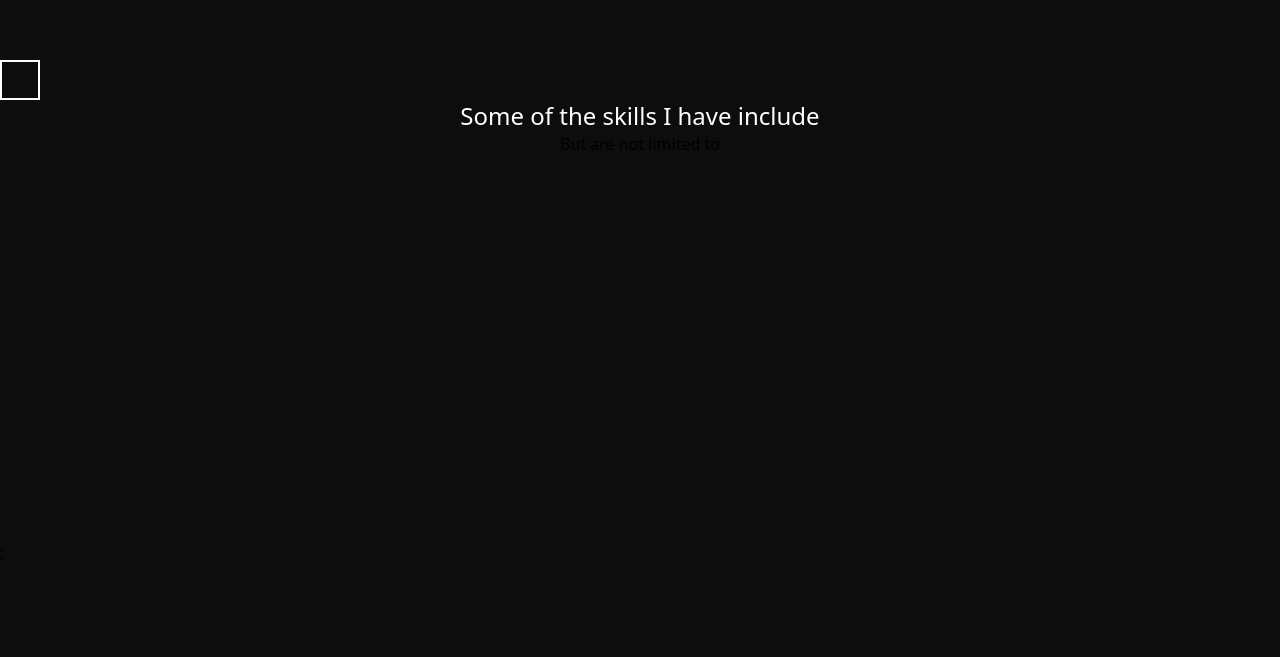
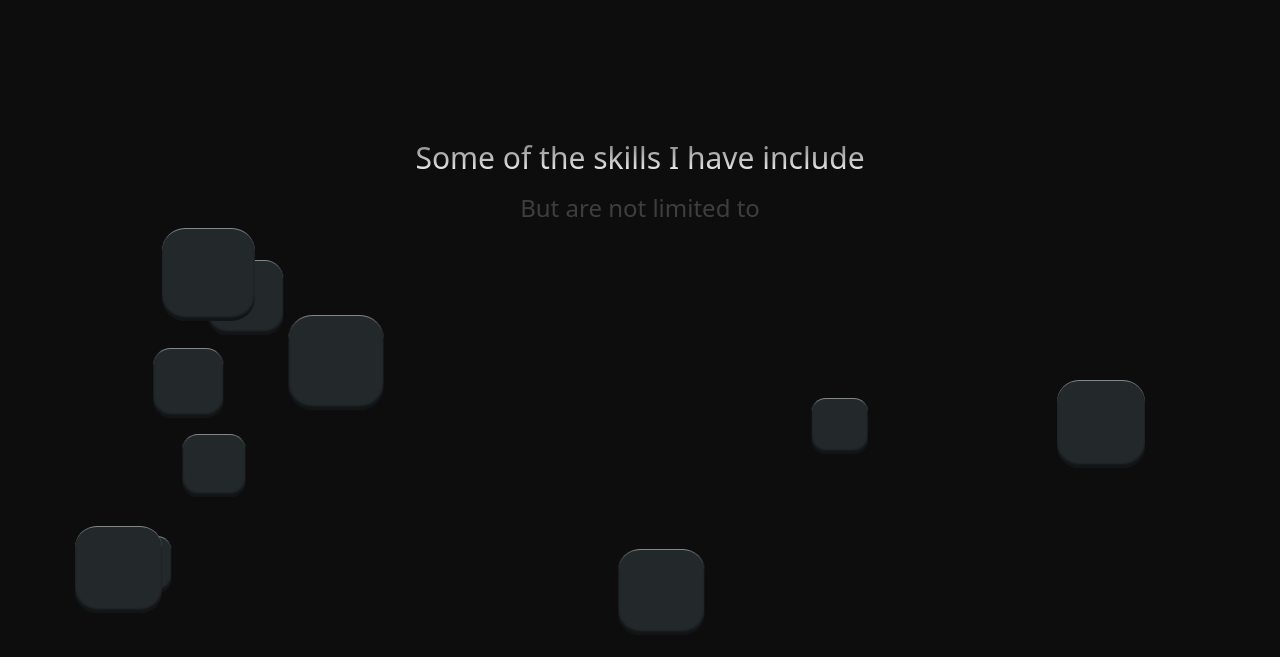
Before and after one commit to erupturatis/Personal-Website, a Next.js app: page /home in a window 1280 px wide. Shown: the part 2140-2797 px from the top of the page. Before the commit the page ends 2704 px from the top, so only its background shows below. Built offline with nearby package versions, Linux system fonts and the light colour scheme.

Commit message:
working on middle anims for divs

```diff
--- /dev/null
+++ b/src/components/home/middle/Floating.tsx
@@ -0,0 +1,44 @@
+import React from 'react';
+import styles from './floating.module.css';
+import { useState, useEffect } from 'react';
+
+type FloatingProps = {
+  numDivs: number;
+  height: number;
+};
+
+const Floating = ({ numDivs, height }: FloatingProps) => {
+  useEffect(() => {
+    // generating numDivs divs
+    const sWidth = document.querySelector('.FloatingHolder')?.clientWidth;
+    function generateDiv(baseSize: number) {
+      const div = document.createElement('div');
+      let distanceCoefficient = (Math.random() * 0.5 + 0.5) * baseSize;
+      distanceCoefficient = Math.floor(distanceCoefficient);
+      console.log(distanceCoefficient);
+      div.className = `${styles.morphism} absolute  md:w-[${distanceCoefficient}px] md:h-[${distanceCoefficient}px] `;
+      div.style.width = `${distanceCoefficient}px`;
+      div.style.height = `${distanceCoefficient}px`;
+      div.style.borderRadius = `25%`;
+      div.style.marginTop = `${Math.random() * height}px`;
+      div.style.animationDuration = `${(1 / (distanceCoefficient / baseSize)) * 2.5}s`;
+      div.style.zIndex = `${distanceCoefficient}`;
+      if (sWidth) {
+        div.style.transform = `translateX(${Math.random() * sWidth}px)`;
+      }
+
+      const holder = document.querySelector('.FloatingHolder');
+      holder?.appendChild(div);
+    }
+
+    for (let i = 0; i < numDivs; i++) {
+      generateDiv(100);
+    }
+
+    return () => {};
+  }, []);
+
+  return <div className={` FloatingHolder h-[400px] relative w-full `}></div>;
+};
+
+export default Floating;
--- a/src/components/home/middle/Middle.tsx
+++ b/src/components/home/middle/Middle.tsx
@@ -1,14 +1,18 @@
+import Floating from './Floating';
 import React from 'react';
 import { useEffect } from 'react';
+import { useState } from 'react';
+import styles from './middle.module.css';
 
 const Middle = () => {
   return (
     <div className="relative">
-      <div id="huskyScrollBottom" className=" w-10 h-10 border-2 border-white relative " />
-      <div className="w-full">
-        <div className="w-full text-center text-white text-2xl clstest">Some of the skills I have include</div>
-        <div className="w-full text-center">But are not limited to</div>
+      <div id="huskyScrollBottom" className="relative " />
+      <div className="w-full mt-10 md:mt-20">
+        <div className={` w-full text-center text-white text-xl md:text-3xl ${styles.nameGradient} `}>Some of the skills I have include</div>
+        <div className="w-full text-center text-white text-md md:text-2xl opacity-20 font-light md:mt-4">But are not limited to</div>
       </div>
+      <Floating numDivs={10} height={400} />
       <div className="h-96"></div>
     </div>
   );
--- /dev/null
+++ b/src/components/home/middle/floating.module.css
@@ -0,0 +1,15 @@
+.morphism {
+  background: #23282b;
+  border-top: 1px solid #ffffff70;
+  box-shadow: inset 0px -4px 2px rgba(0, 0, 0, 0.47);
+  border-radius: 28px;
+  animation: move-block 5s linear infinite;
+}
+
+@keyframes move-block {
+  0% {
+  }
+  100% {
+    transform: translateX(0vw);
+  }
+}
--- /dev/null
+++ b/src/components/home/middle/middle.module.css
@@ -0,0 +1,6 @@
+.nameGradient {
+  background: #00ffd8;
+  background: linear-gradient(180deg, rgba(122, 122, 122, 1) 0%, rgba(255, 255, 255, 1) 100%);
+  -webkit-background-clip: text;
+  -webkit-text-fill-color: transparent;
+}
--- a/src/components/home/top/Top.tsx
+++ b/src/components/home/top/Top.tsx
@@ -58,7 +58,7 @@ const Top = () => {
           <div className={`${roboto.className} text-center opacity-60  font-light text-sm md:text-base mb-2 `}>Hi my name is</div>
           <div className=" flex justify-center items-center mt-6 xl:mt-10 ">
             <div
-              className={`${montserrat.className} text-center relative pb-2 text-2xl md:text-7xl font-bold  ${styles.colorName} ${
+              className={`${montserrat.className} text-center relative pb-2 text-3xl md:text-7xl font-bold  ${styles.colorName} ${
                 word ? '' : styles.colorNameInactive
               }`}
             >
@@ -72,7 +72,7 @@ const Top = () => {
               Barbulescu
             </div>
             <div
-              className={`${montserrat.className} relative text-center ml-3 xl:ml-6 text-2xl md:text-7xl font-bold pb-2  ${styles.colorName} ${
+              className={`${montserrat.className} relative text-center ml-3 xl:ml-6 text-3xl md:text-7xl font-bold pb-2  ${styles.colorName} ${
                 !word ? '' : styles.colorNameInactive
               }`}
             >
@@ -83,38 +83,22 @@ const Top = () => {
             <div className={`${questrial.className}  w-5/6  text-center opacity-90 mt-6 text-sm md:text-lg  `}>
               I am a passionate developer from europe who is always exploring new technologies and pushing the limits of what's possible
             </div>
-            <div id={'huskyScrollTop'} className="absolute top-0"></div>
+            {windowWidth && windowWidth > 1280 ? <div id={'huskyScrollTop'} className="absolute top-0"></div> : <></>}
           </div>
         </div>
       </div>
-
-      {/* <div className=" pl-[450px] relative 2xl:pl-[600px] h-[800px] ">
-        {windowWidth && (
-          <svg className="absolute" width={`${(575 * windowWidth) / 1920}`} height="800" viewBox="0 0 800 1100" fill="none" xmlns="http://www.w3.org/2000/svg">
-            <path
-              id="huskyLine"
-              d={` M1 0C1 196 122.35 452.332 226.214 545.5C441.147 738.3 ${(496.2 * windowWidth) / 1920} 993.5 ${(497 * windowWidth) / 1920} 1097 `}
-              strokeDasharray={'200%'}
-              strokeDashoffset={'200%'}
-              stroke="url(#paint0_linear_96_9)"
-            />
-            <defs>
-              <linearGradient id="paint0_linear_96_9" x1="249" y1="0" x2="249" y2="1097" gradientUnits="userSpaceOnUse">
-                <stop stop-color="white" stop-opacity="0" />
-                <stop offset="0.546875" stop-color="white" />
-              </linearGradient>
-            </defs>
-          </svg>
-        )}
-      </div> */}
-
       {windowWidth !== null ? (
         <>
           <div className={`  ${windowWidth > 1280 ? 'absolute 2x:right-40 xl:right-20  top-40' : ' flex  justify-center w-full   z-0 relative'} `}>
             {windowWidth > 1280 ? (
               <Husky scale={windowWidth / 1920} scrollEyes={false} />
             ) : (
-              <Husky scale={windowWidth < 500 ? windowWidth / 800 : windowWidth / 1280} scrollEyes={true} />
+              <div>
+                <Husky scale={windowWidth < 500 ? windowWidth / 800 : windowWidth / 1280} scrollEyes={true} />
+                <div className="relative">
+                  <div id={'huskyScrollTop'} className="absolute top-0"></div>
+                </div>
+              </div>
             )}
           </div>
         </>
--- /dev/null
+++ b/src/components/misc/SVGPath.tsx
@@ -0,0 +1,11 @@
+import React from 'react';
+
+const SVGPath = () => {
+  return (
+    <div>
+      <div></div>
+    </div>
+  );
+};
+
+export default SVGPath;
```
Also changed, not shown: src/components/home/top/Canvas.tsx (+0 -8 lines).
